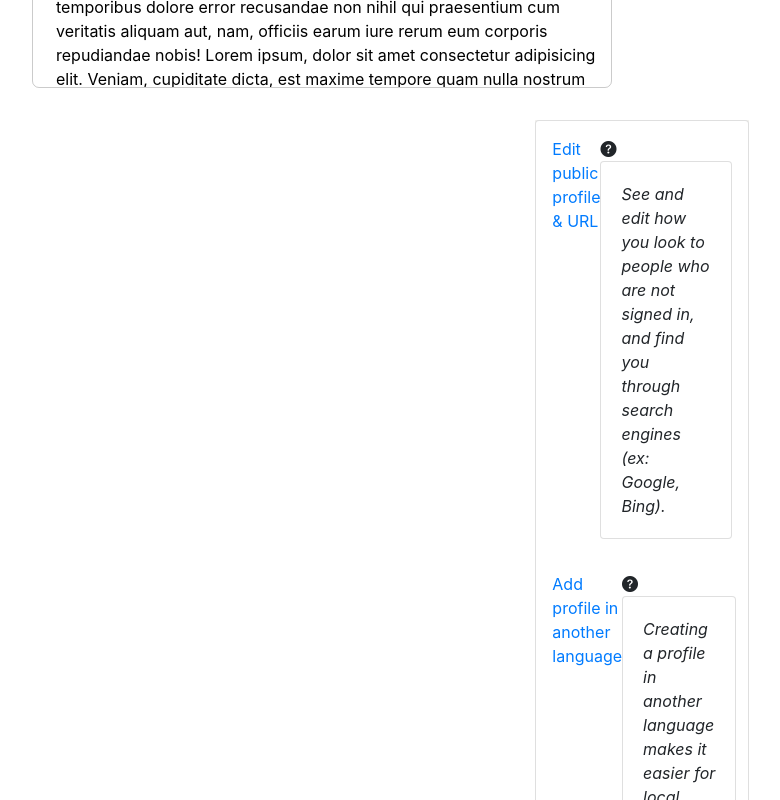
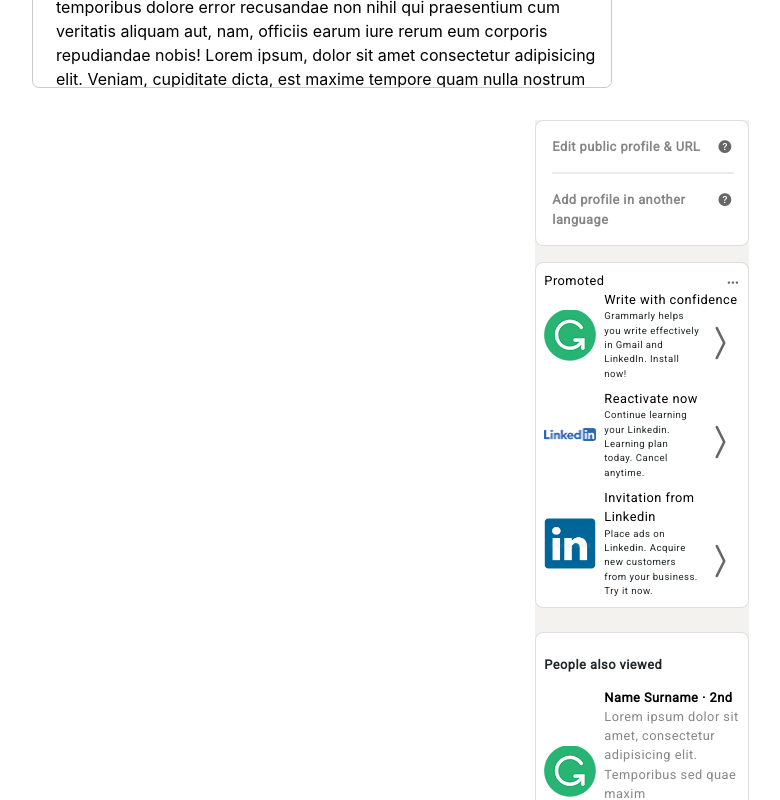
Before and after one commit to Nagaveena007/Linkedin, a React (Create React App) app: page / in a window 1280 px wide. Shown: the part 800-1600 px from the top of the page, without its empty margins (318-1098 px from the left). Built offline with nearby package versions, Linux system fonts and the light colour scheme; no server answers.

Commit message:
css fixed -> add id to sidebar component in home component

```diff
--- a/src/components/Home/Home.jsx
+++ b/src/components/Home/Home.jsx
@@ -10,7 +10,7 @@ const Home = ({ userProfile }) => {
       <Profile details={userProfile} />
 
       <FeaturedPosts />
-      <Sidebar/>
+      <div id="sidebar"><Sidebar/></div>
 
 
     </>
--- a/src/components/Sidebar/Sidebar.jsx
+++ b/src/components/Sidebar/Sidebar.jsx
@@ -1,6 +1,6 @@
 /* import { useState } from 'react' */
 import { Col } from "react-bootstrap"
-import "./Sidebar.css";
+import "./sidebar.css";
 import "./alsoViewed.css"
 
 import EditSidebox from "./EditSidebox";
```
